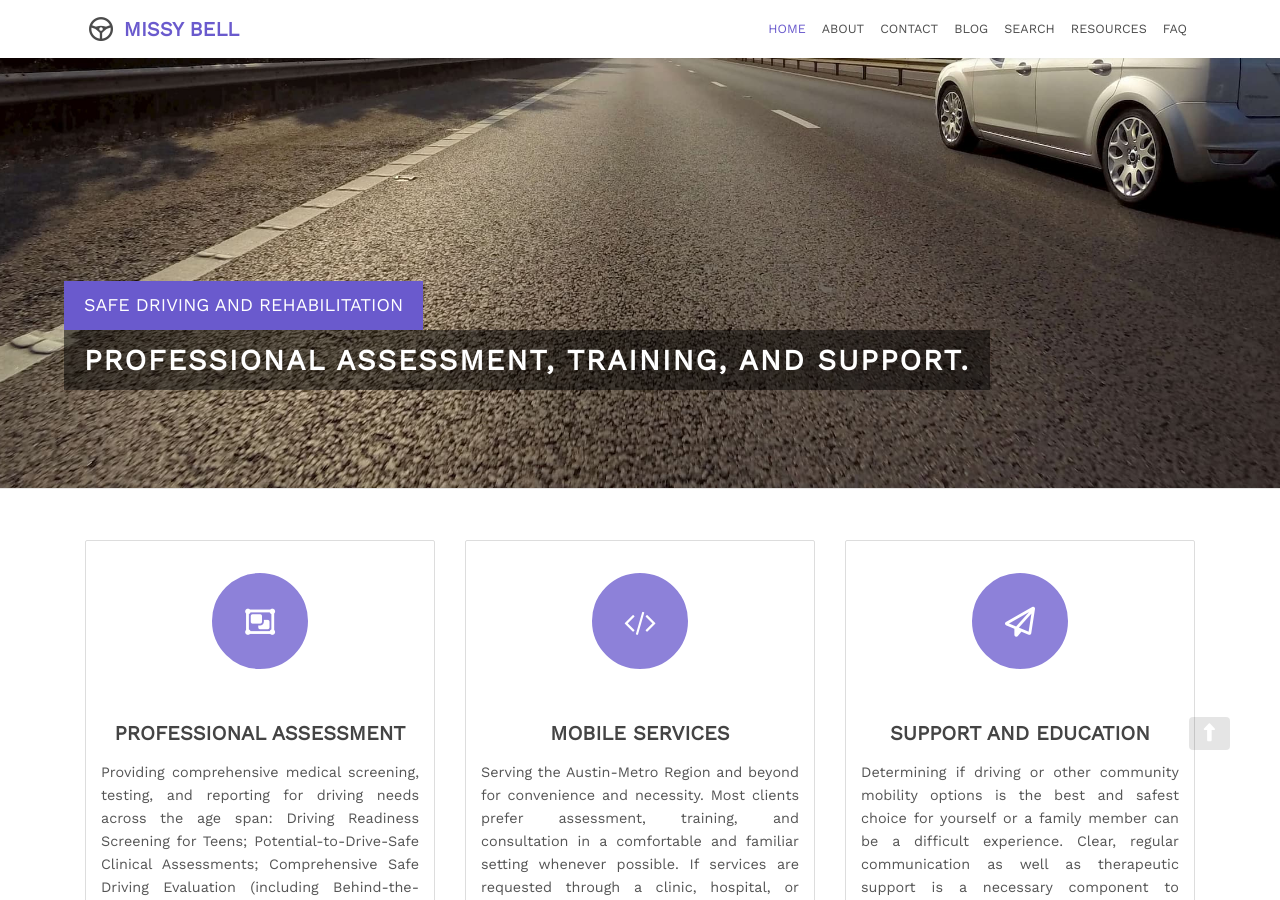
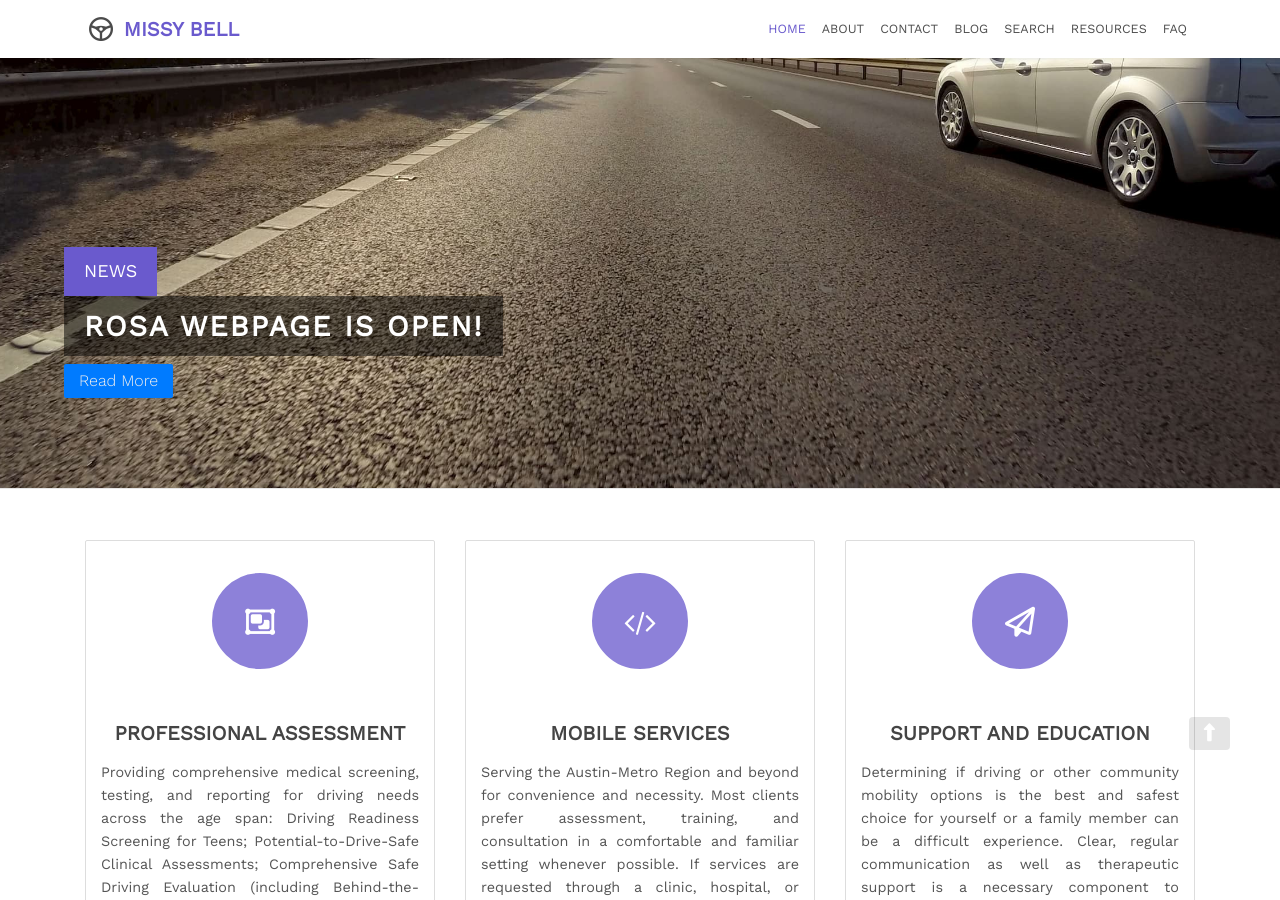
Before and after one commit to VicNy/vicny.github.io, a Jekyll site: the page built from index.html, in a window 1280 px wide and 900 px high, scrolled down 412 px. Built offline with Jekyll 4.4.1, drawn with Linux system fonts in a browser that asks for light colours; nearby versions of some CDN libraries.

Commit message:
Update intro.html

```diff
--- a/_includes/intro.html
+++ b/_includes/intro.html
@@ -2,11 +2,20 @@
 	<div class="">
 		<div class="owl-carousel owl-theme carousel-1">
 			<div class="item position-relative">
-
 				<div class="car-image" style="background-image: url(/images/carousel/silver-ford-focus-2800 _ 1576.jpg)"></div>
 				<div class="text-container position-absolute">
-					<p>Safe Driving and Rehabilitation</p>
-					<h1>Professional Assessment, Training, and Support.</h1>
+					<p>News</p>
+					<h1>RoSA Webpage is open!</h1>
+					<a class="btn btn-primary" href="https://www.4399.com" target="_blank">Read More</a>
+				</div>
+			</div>
+
+			<div class="item">
+				<div class="car-image" style="background-image: url(/images/carousel/women-1209678_1280.jpg)"></div>
+				<div class="text-container position-absolute">
+					<p>2019</p>
+					<h1>Post-half Biobank Seminar in Seoul</h1>
+					<a class="btn btn-primary" href="https://www.4399.com" target="_blank">Read More</a>
 				</div>
 			</div>
 
```
